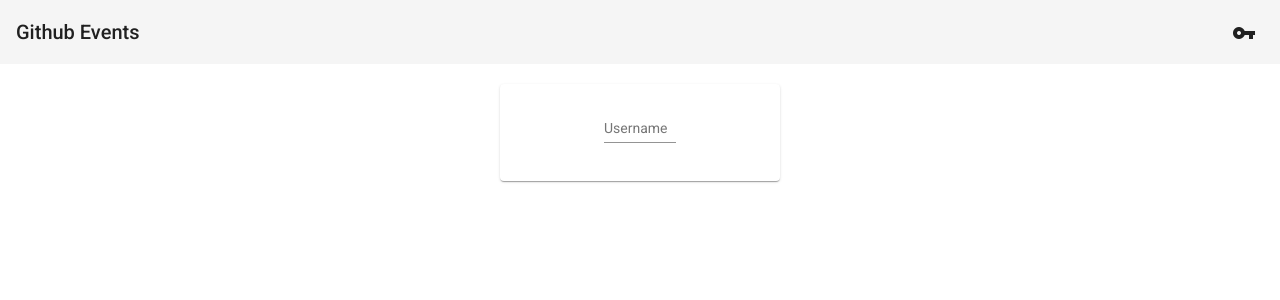
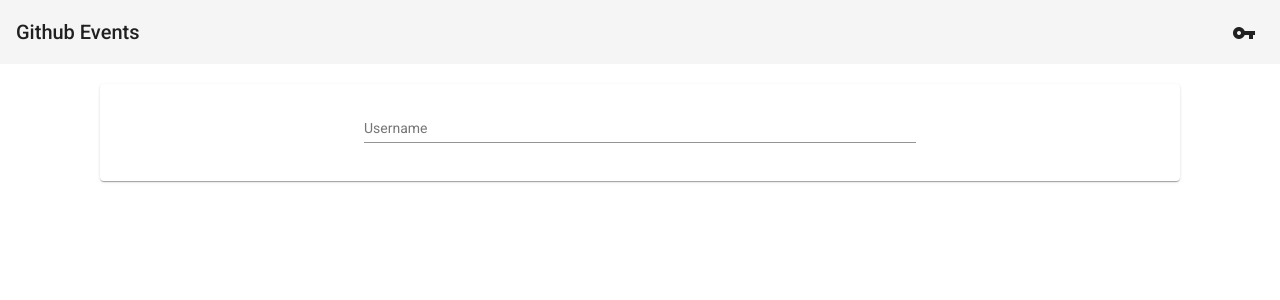
Before and after one commit to adityatelange/gh-user-activity, an Angular app: page / in a window 1280 px wide. Shown: the top 300 px of the page. Built offline with nearby package versions, Linux system fonts and the light colour scheme.

Commit message:
key-dialog : avoid opening multiple dialogs

```diff
--- a/src/app/home/home.component.css
+++ b/src/app/home/home.component.css
@@ -1,5 +1,5 @@
 mat-card {
-  margin: 20px 500px;
+  margin: 20px 100px;
   padding: 20px 80px;
   text-align: center;
 }
--- a/src/app/home/home.component.ts
+++ b/src/app/home/home.component.ts
@@ -14,6 +14,7 @@
   }
 
   openDialog() {
+    if (this.dialog.openDialogs.length == 0) {
       const dialogRef = this.dialog.open(KeyDialogComponent, {
         width: '250px',
         data: { key: this.key }
@@ -22,6 +23,7 @@
         this.key = result
         console.log(this.key);
       });
+    }
   }
 }
 
```
Lines whose indentation alone changed are shown as unchanged.
